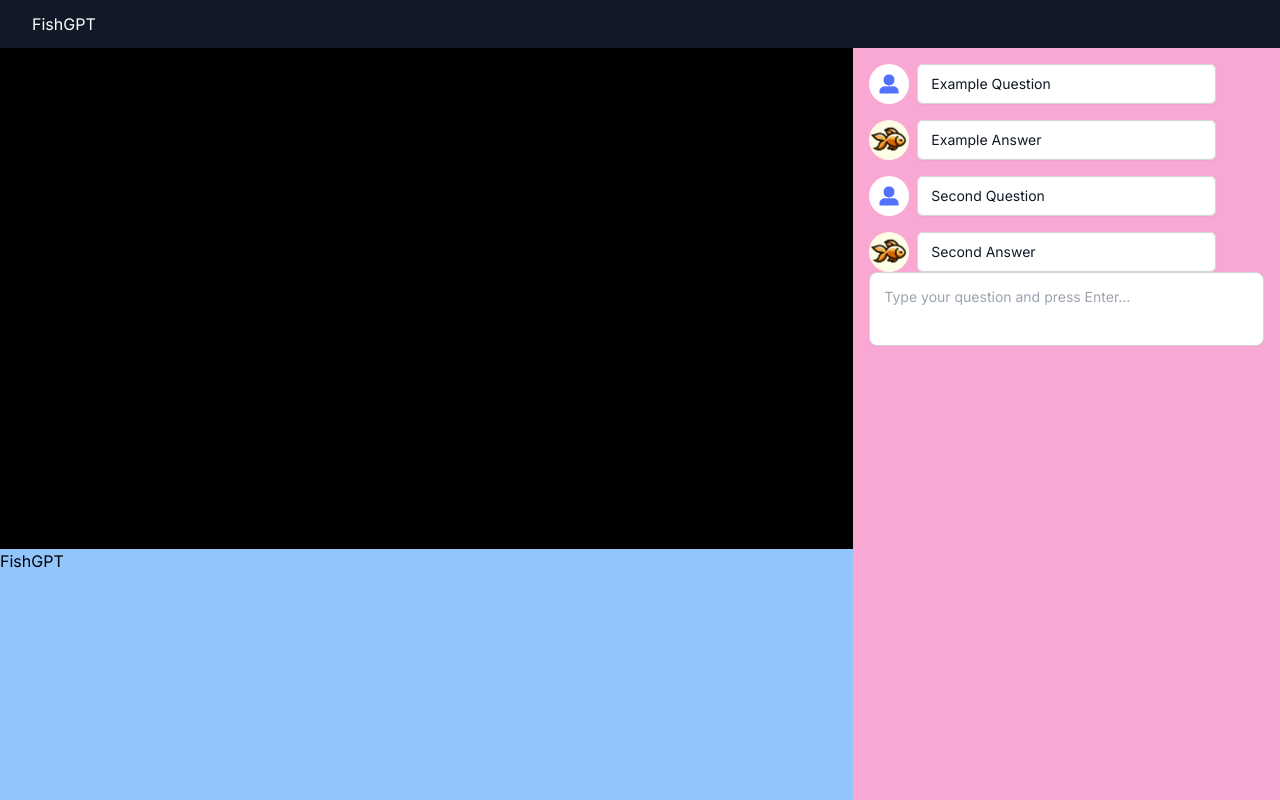
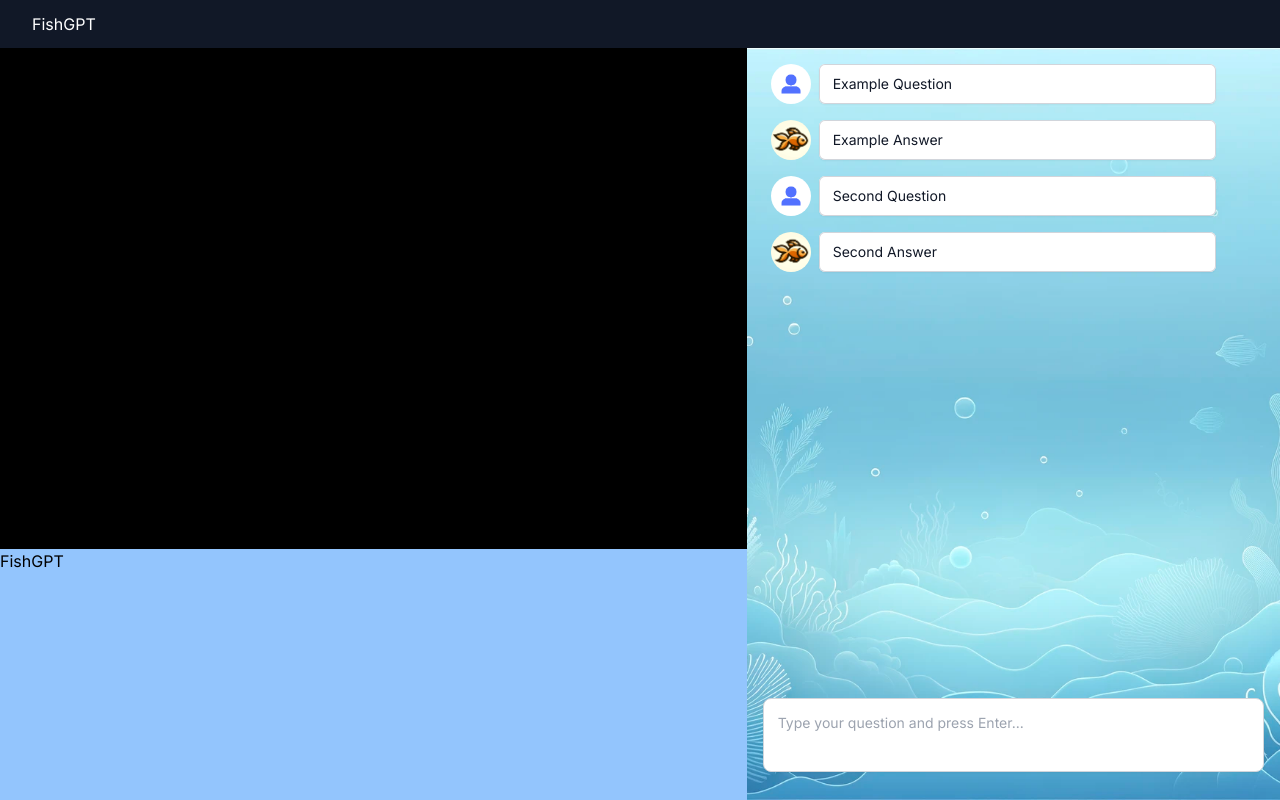
Before and after one commit to sharonm6/fishgpt-frontend, a Next.js app: page / in a window 1280 px wide. Built offline with nearby package versions, Linux system fonts and the light colour scheme; no server answers.

Commit message:
Improve scrollbar for chat

```diff
--- a/src/app/displaybox.tsx
+++ b/src/app/displaybox.tsx
@@ -1,21 +1,46 @@
-import { useRef } from "react";
+import { useRef, useEffect } from "react";
 import { TypeAnimation } from "react-type-animation";
 
 export default function DisplayBox({
   text,
   isQuestion = false,
   setLoading = () => {},
+  loading = false,
   isPast = false,
 }: {
   text: String;
   isQuestion?: boolean;
   setLoading?: Function;
+  loading?: boolean;
   isPast?: boolean;
 }) {
   const ref = useRef<HTMLSpanElement>(null);
 
+  useEffect(() => {
+    let intervalId: any;
+
+    const scrollIntoViewInterval = () => {
+      if (ref.current) {
+        ref.current.scrollIntoView({
+          behavior: "smooth",
+          block: "end",
+        });
+      }
+    };
+
+    // Start the interval when loading is true
+    if (loading === true) {
+      intervalId = setInterval(scrollIntoViewInterval, 1000);
+    } else if (loading === false) {
+      scrollIntoViewInterval();
+    }
+
+    // Clear the interval when loading is false
+    return () => clearInterval(intervalId);
+  }, [loading]);
+
   return (
-    <div className="flex items-center">
+    <div className="flex items-start">
       {isQuestion ? (
         <img
           src="/humanicon.png"
--- a/src/app/page.tsx
+++ b/src/app/page.tsx
@@ -26,32 +26,18 @@ export default function Home() {
     }
   };
 
-  useEffect(() => {
-    // Function to scroll chat container to the bottom
-    const scrollToBottom = () => {
-      if (chatContainerRef.current) {
-        chatContainerRef.current.scrollTop =
-          chatContainerRef.current.scrollHeight;
-      }
-    };
-    // Scroll to bottom whenever messages change
-    scrollToBottom();
-  }, [pastTexts]);
-
   return (
     <main className="h-screen">
       <NavBar />
       <div className="h-[calc(100vh-48px)] grid grid-cols-12">
-        <div className="col-span-8 grid grid-rows-6 bg-blue-300">
+        <div className="col-span-7 grid grid-rows-6 bg-blue-300">
           <SocketInitializer />
           <div className="row-span-2">FishGPT</div>
         </div>
-        <div className="col-span-4 p-4 bg-pink-300 flex items-end overflow-y-hidden">
-          <div
-            ref={chatContainerRef}
-            className="w-full h-full scrollbar-hide overflow-y-auto"
-          >
-            <div className="px-12 mx-auto -p-8 flex flex-col gap-y-4 self-end">
+        <div className="col-span-5 p-4 flex items-end overflow-y-hidden bg-[url('/background.png')] bg-cover bg-center bg-no-repeat">
+          <div ref={chatContainerRef} className="w-full h-full">
+            <div className="h-[88%] pb-4 scrollbar-hide overflow-y-auto">
+              <div className="pl-14 pr-12 mx-auto flex flex-col gap-y-4 self-end">
                 {pastTexts.map((text, index) => (
                   <DisplayBox
                     key={index}
@@ -80,10 +66,15 @@ export default function Home() {
                       animate={{ scale: 1, opacity: 1 }}
                       transition={{ type: "spring" }}
                     >
-                    <DisplayBox text={answers[0]} setLoading={setLoading} />
+                      <DisplayBox
+                        text={answers[0]}
+                        setLoading={setLoading}
+                        loading={loading}
+                      />
                     </motion.div>
                   </AnimatePresence>
                 )}
+              </div>
             </div>
             <div className="z-50 sticky bottom-0">
               <Textbox
@@ -93,6 +84,7 @@ export default function Home() {
                 loading={loading}
                 setLoading={setLoading}
                 moveToPastTexts={moveToPastTexts}
+                chatContainerRef={chatContainerRef}
               />
             </div>
           </div>
--- a/src/app/textbox.tsx
+++ b/src/app/textbox.tsx
@@ -1,4 +1,10 @@
-import { Dispatch, SetStateAction, useState, KeyboardEvent } from "react";
+import {
+  Dispatch,
+  SetStateAction,
+  useState,
+  KeyboardEvent,
+  RefObject,
+} from "react";
 
 export default function Textbox({
   setQuestion,
@@ -7,6 +13,7 @@ export default function Textbox({
   loading,
   setLoading,
   moveToPastTexts,
+  chatContainerRef,
 }: {
   setQuestion: Dispatch<SetStateAction<string>>;
   setAnswers: Dispatch<SetStateAction<string[]>>;
@@ -14,6 +21,7 @@ export default function Textbox({
   loading: boolean;
   setLoading: Dispatch<SetStateAction<boolean>>;
   moveToPastTexts: Function;
+  chatContainerRef: RefObject<HTMLDivElement>;
 }) {
   const [inputText, setInputText] = useState("");
 
@@ -25,6 +33,11 @@ export default function Textbox({
       setToggle((prev) => !prev);
       setQuestion(inputText);
       setInputText("");
+      () =>
+        chatContainerRef.current?.scrollIntoView({
+          behavior: "smooth",
+          block: "end",
+        });
       try {
         await fetch("/api/answer", {
           method: "POST",
```
Lines whose indentation alone changed are shown as unchanged.
